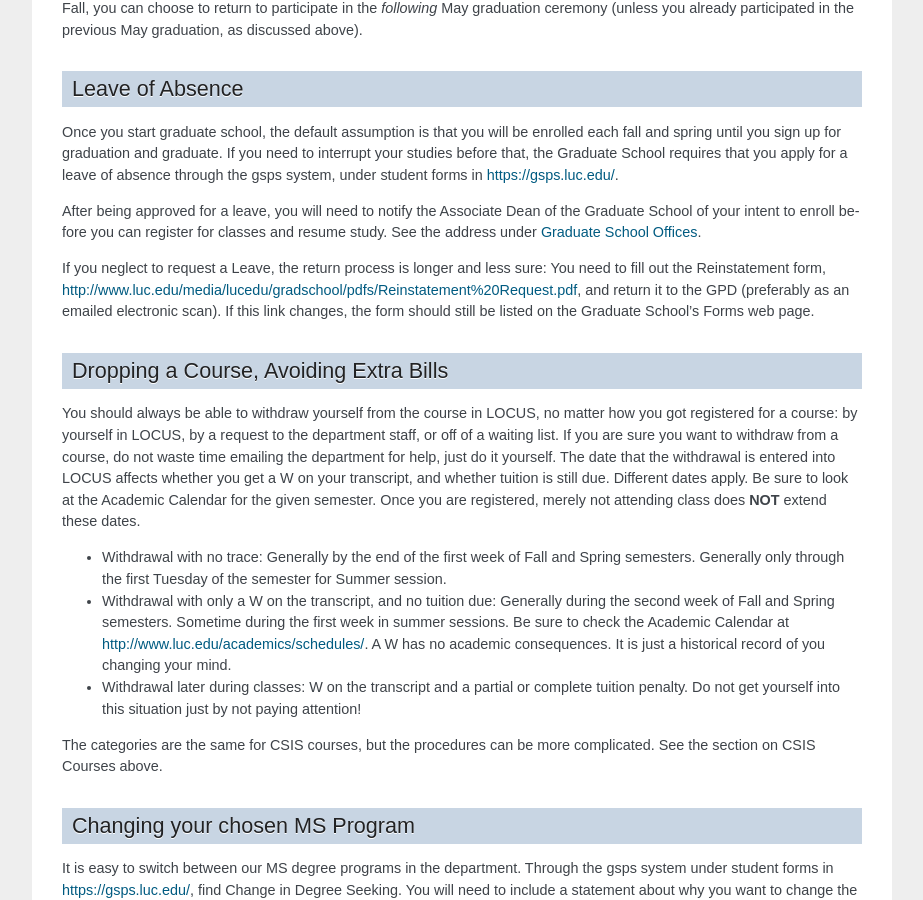
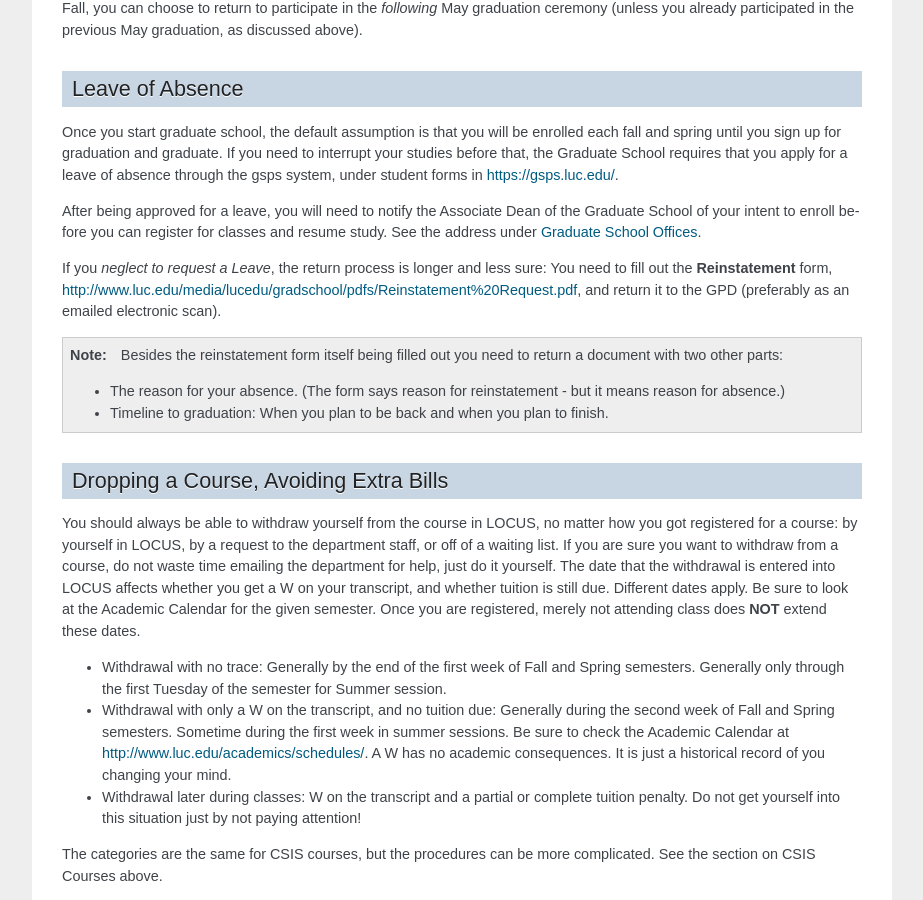
Before and after one commit to LoyolaChicagoCS/gradhandbook, a Sphinx documentation site: the page built from source/regulations.rst, in a window 1280 px wide and 900 px high, scrolled down 4797 px. Shown: the whole window, without its empty margins (198-1121 px from the left). Built offline with Sphinx 7.4.7, drawn with Linux system fonts in a browser that asks for light colours.

Commit message:
reinstatement term translation

```diff
--- a/source/regulations.rst
+++ b/source/regulations.rst
@@ -391,6 +391,7 @@ return to participate in the *following* May graduation ceremony
 discussed above).
 
 .. index:: leave of absence
+   reinstatement form
 
 .. _leave_of_absence:
 
@@ -410,12 +411,20 @@ to notify the Associate Dean of the Graduate School of your intent
 to enroll before you can register for
 classes and resume study. See the address under :ref:`graduate-school-offices`.
 
-If you neglect to request a Leave, the return process is longer and less sure:
-You need to fill out the Reinstatement form,
+If you *neglect to request a Leave*,
+the return process is longer and less sure:
+You need to fill out the **Reinstatement** form,
 http://www.luc.edu/media/lucedu/gradschool/pdfs/Reinstatement%20Request.pdf,
 and return it to the GPD (preferably as an emailed electronic scan).
-If this link changes, the form should still be listed on the Graduate School's
-Forms web page.
+
+.. note::
+   Besides the reinstatement form itself being filled out you need to
+   return a document with two other parts:
+
+   * The reason for your absence.  (The form says reason for reinstatement -
+     but it means reason for absence.)
+   * Timeline to graduation:  When you plan to be back and when you plan
+     to finish.
 
 .. index:: dropping a course
    tuition penalties
```
